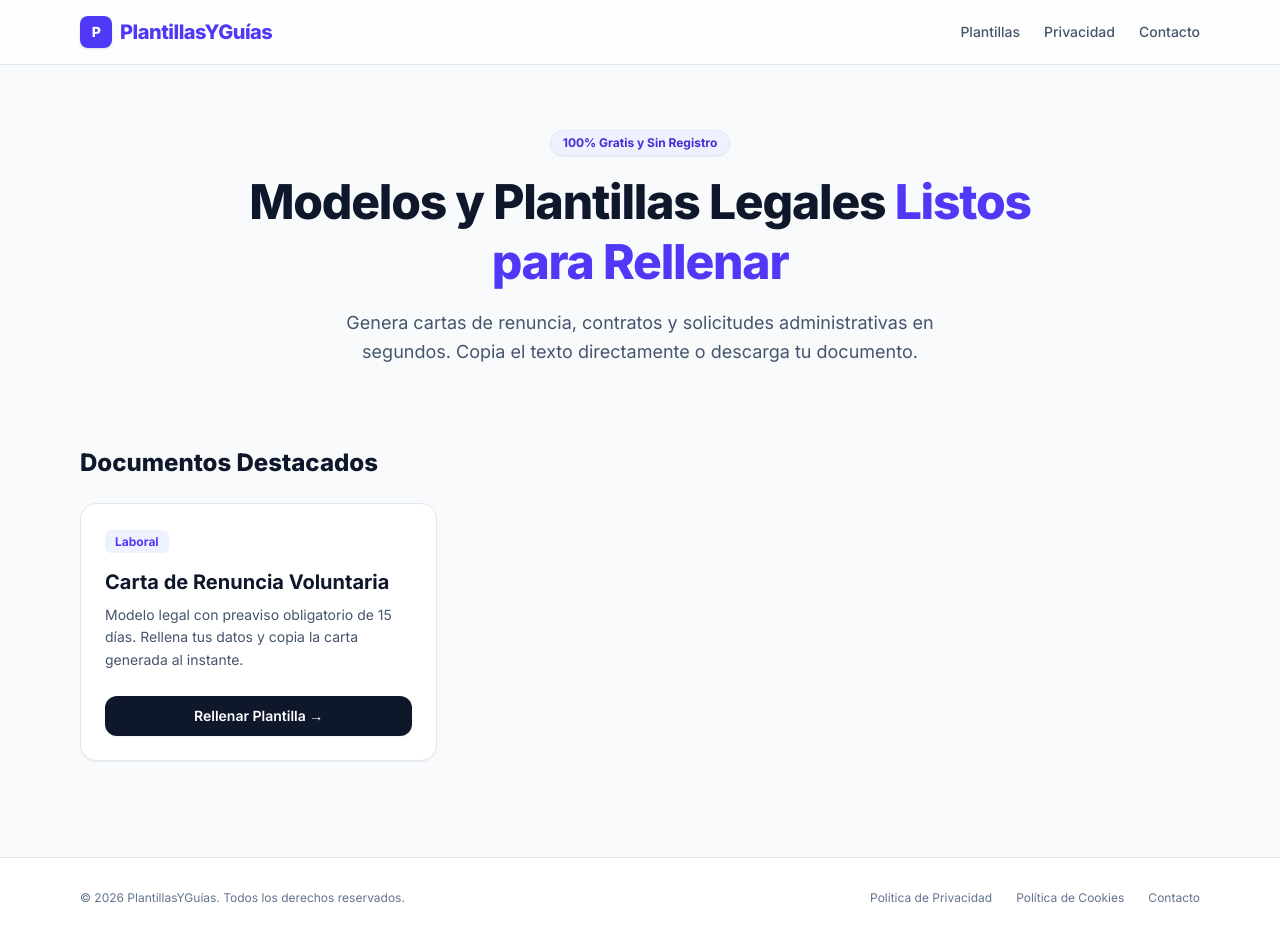
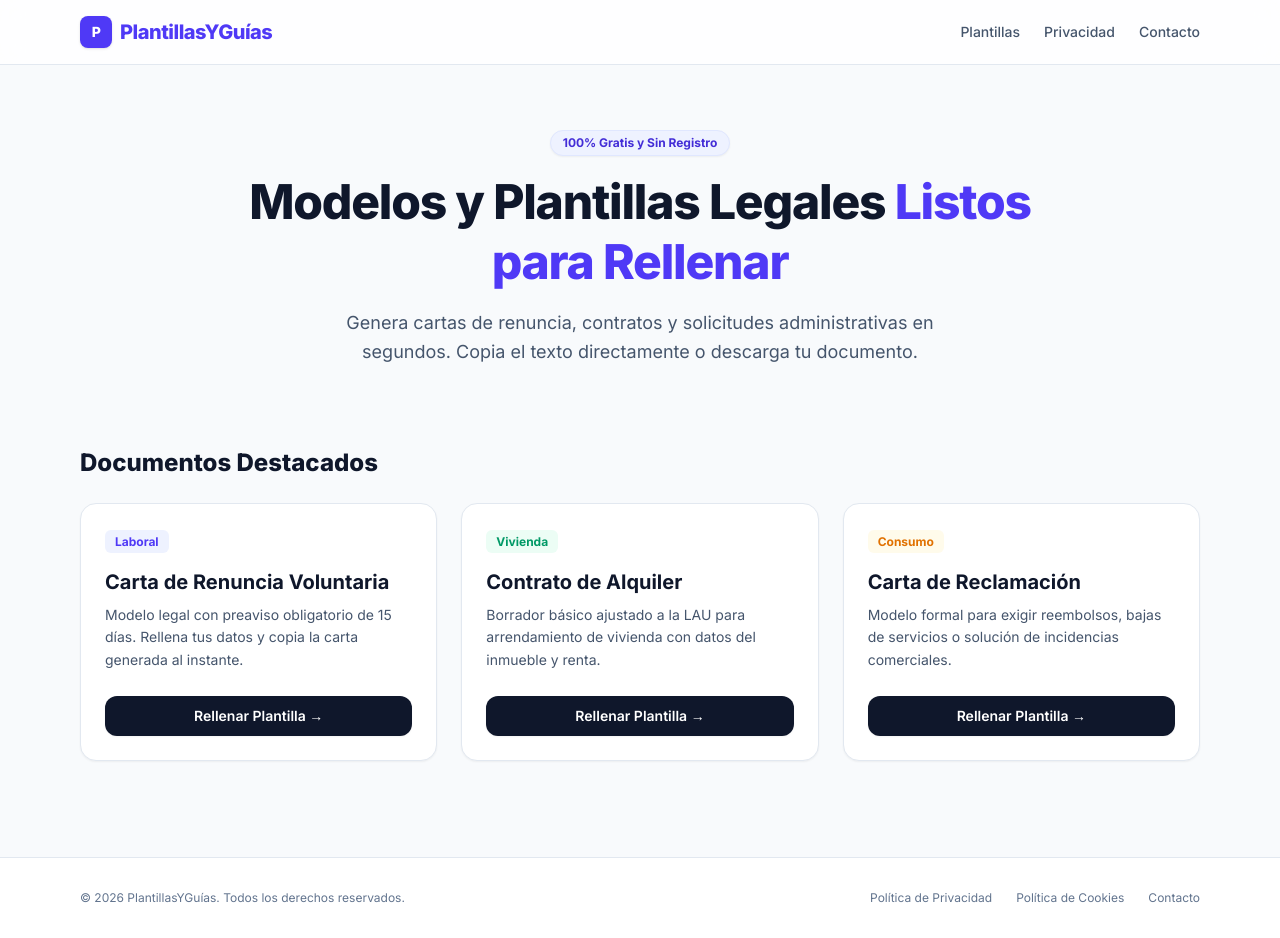
Before and after one commit to logiuserm/calculahoy, a Next.js app: page / in a window 1280 px wide. Built offline with nearby package versions, Linux system fonts and the light colour scheme.

Commit message:
Confirmar y enviar cambios

```diff
--- a/app/page.tsx
+++ b/app/page.tsx
@@ -24,7 +24,7 @@ export default function Home() {
         </div>
       </header>
 
-      {/* Hero Section / Encabezado principal */}
+      {/* Hero Section */}
       <main className="mb-auto">
         <section className="max-w-4xl mx-auto px-4 pt-16 pb-12 text-center">
           <span className="inline-block px-3 py-1 bg-indigo-50 border border-indigo-100 text-indigo-700 text-xs font-bold rounded-full mb-4 shadow-xs">
@@ -65,6 +65,48 @@ export default function Home() {
                 Rellenar Plantilla &rarr;
               </Link>
             </div>
+
+            {/* Tarjeta 2: Contrato de Alquiler */}
+            <div className="bg-white rounded-2xl border border-slate-200 p-6 shadow-xs hover:shadow-md hover:border-indigo-200 transition-all group flex flex-col justify-between">
+              <div>
+                <span className="text-xs font-bold px-2.5 py-1 bg-emerald-50 text-emerald-600 rounded-md">
+                  Vivienda
+                </span>
+                <h3 className="text-xl font-bold mt-4 text-slate-900 group-hover:text-indigo-600 transition-colors">
+                  Contrato de Alquiler
+                </h3>
+                <p className="text-sm text-slate-600 mt-2 leading-relaxed">
+                  Borrador básico ajustado a la LAU para arrendamiento de vivienda con datos del inmueble y renta.
+                </p>
+              </div>
+              <Link
+                href="/plantillas/contrato-alquiler"
+                className="mt-6 inline-flex items-center justify-center w-full py-2.5 px-4 bg-slate-900 hover:bg-indigo-600 text-white font-semibold text-sm rounded-xl transition-colors shadow-xs"
+              >
+                Rellenar Plantilla &rarr;
+              </Link>
+            </div>
+
+            {/* Tarjeta 3: Reclamación */}
+            <div className="bg-white rounded-2xl border border-slate-200 p-6 shadow-xs hover:shadow-md hover:border-indigo-200 transition-all group flex flex-col justify-between">
+              <div>
+                <span className="text-xs font-bold px-2.5 py-1 bg-amber-50 text-amber-600 rounded-md">
+                  Consumo
+                </span>
+                <h3 className="text-xl font-bold mt-4 text-slate-900 group-hover:text-indigo-600 transition-colors">
+                  Carta de Reclamación
+                </h3>
+                <p className="text-sm text-slate-600 mt-2 leading-relaxed">
+                  Modelo formal para exigir reembolsos, bajas de servicios o solución de incidencias comerciales.
+                </p>
+              </div>
+              <Link
+                href="/plantillas/reclamacion"
+                className="mt-6 inline-flex items-center justify-center w-full py-2.5 px-4 bg-slate-900 hover:bg-indigo-600 text-white font-semibold text-sm rounded-xl transition-colors shadow-xs"
+              >
+                Rellenar Plantilla &rarr;
+              </Link>
+            </div>
           </div>
         </section>
       </main>
```
